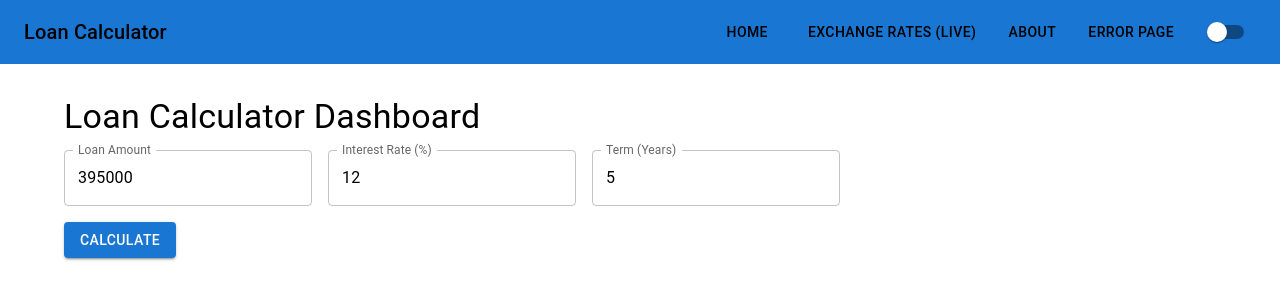
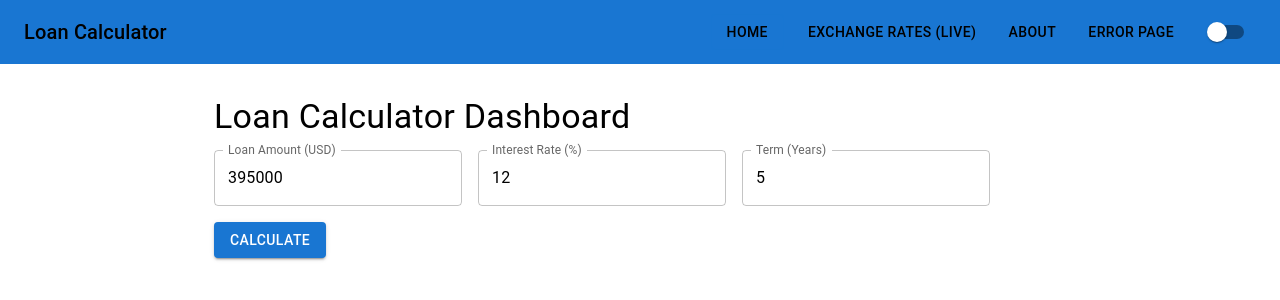
Before and after one commit to Crestolima/loan-calculator, a React (Vite) app: page / in a window 1280 px wide. Shown: the top 300 px of the page. Built offline with nearby package versions, Linux system fonts and the light colour scheme.

Commit message:
Loan Calculator Dashboard done WIth Monthly EMI And Amortization Schedule (USD)

```diff
--- a/src/App.jsx
+++ b/src/App.jsx
@@ -1,15 +1,35 @@
 import React, { useState, useMemo } from 'react';
 import { ThemeProvider, CssBaseline } from '@mui/material';
-import { BrowserRouter as Router, Routes, Route } from 'react-router-dom';
+import { BrowserRouter as Router, Routes, Route, useLocation } from 'react-router-dom';
 import { createTheme } from '@mui/material/styles';
 import Header from './pages/Header';
 import HomePage from './pages/HomePage';
 import ExchangeRates from './pages/ExchangeRates';
+import ErrorPage from './pages/ErrorPage';
+
+const AppContent = ({ darkMode, handleThemeToggle }) => {
+  const location = useLocation();
+
+  const hideHeaderRoutes = ['*', '/404']; // List of routes where Header should be hidden
+  const isErrorPage = location.pathname === '*' || location.pathname === '/404';
+
+  return (
+    <>
+      {!isErrorPage && (
+        <Header darkMode={darkMode} handleThemeToggle={handleThemeToggle} />
+      )}
+      <Routes>
+        <Route path="/" element={<HomePage />} />
+        <Route path="/exchange" element={<ExchangeRates />} />
+        <Route path="*" element={<ErrorPage />} />
+      </Routes>
+    </>
+  );
+};
 
 const App = () => {
   const [darkMode, setDarkMode] = useState(false);
 
-  // Create the theme inside the component to ensure it updates when darkMode changes
   const theme = useMemo(() =>
     createTheme({
       palette: {
@@ -23,7 +43,6 @@ const App = () => {
         },
         text: {
           primary: darkMode ? '#ffffff' : '#000000',
-
         },
       },
     }), [darkMode]);
@@ -36,11 +55,7 @@ const App = () => {
     <ThemeProvider theme={theme}>
       <CssBaseline />
       <Router>
-        <Header darkMode={darkMode} handleThemeToggle={handleThemeToggle} />
-        <Routes>
-          <Route path="/" element={<HomePage />} />
-          <Route path="/exchange" element={<ExchangeRates />} />
-        </Routes>
+        <AppContent darkMode={darkMode} handleThemeToggle={handleThemeToggle} />
       </Router>
     </ThemeProvider>
   );
--- /dev/null
+++ b/src/pages/ErrorPage.jsx
@@ -0,0 +1,36 @@
+import React from 'react';
+import { Box, Typography, Button } from '@mui/material';
+import { useNavigate } from 'react-router-dom';
+
+const ErrorPage = () => {
+  const navigate = useNavigate();
+
+  return (
+    <Box
+      sx={{
+        minHeight: '100vh',
+        backgroundColor: 'background.default',
+        color: 'text.primary',
+        display: 'flex',
+        flexDirection: 'column',
+        justifyContent: 'center',
+        alignItems: 'center',
+        px: 2,
+        textAlign: 'center',
+      }}
+    >
+      <Typography variant="h4" gutterBottom>
+        Something went wrong in the application.
+      </Typography>
+      <Button
+        variant="contained"
+        color="primary"
+        onClick={() => navigate('/')}
+      >
+        Go Home
+      </Button>
+    </Box>
+  );
+};
+
+export default ErrorPage;
--- a/src/pages/Header.jsx
+++ b/src/pages/Header.jsx
@@ -26,7 +26,7 @@ const Header = ({ darkMode, handleThemeToggle }) => {
     { label: 'HOME', path: '/' },
     { label: 'EXCHANGE RATES (LIVE)', path: '/exchange' },
     { label: 'ABOUT', path: '/about' },
-    { label: 'ERROR PAGE', path: '/error' },
+    { label: 'ERROR PAGE', path: '*' },
   ];
 
   const drawer = (
--- a/src/pages/HomePage.jsx
+++ b/src/pages/HomePage.jsx
@@ -1,22 +1,205 @@
-// HomePage.jsx
-import React from 'react';
-import { Box, Container, Typography, TextField, Button } from '@mui/material';
+import React, { useState } from 'react';
+import {
+  Box,
+  Container,
+  Typography,
+  TextField,
+  Button,
+  MenuItem,
+  Table,
+  TableHead,
+  TableRow,
+  TableCell,
+  TableBody,
+  Paper,
+  CircularProgress,
+  Grid,
+} from '@mui/material';
+import axios from 'axios';
 
 const HomePage = () => {
+  const [loanAmount, setLoanAmount] = useState(395000);
+  const [interestRate, setInterestRate] = useState(12);
+  const [termYears, setTermYears] = useState(5);
+  const [currency, setCurrency] = useState('USD');
+  const [emi, setEmi] = useState(null);
+  const [schedule, setSchedule] = useState([]);
+  const [loading, setLoading] = useState(false);
+  const [calculated, setCalculated] = useState(false);
+
+  const currencies = ['INR', 'EUR', 'GBP', 'JPY', 'AUD', 'CAD', 'USD'];
+
+  const calculateEMI = async () => {
+    setLoading(true);
+    const principal = parseFloat(loanAmount);
+    const annualRate = parseFloat(interestRate);
+    const months = parseInt(termYears * 12);
+    const monthlyRate = annualRate / 12 / 100;
+
+    const emiValue =
+      (principal * monthlyRate * Math.pow(1 + monthlyRate, months)) /
+      (Math.pow(1 + monthlyRate, months) - 1);
+
+    let balance = principal;
+    let scheduleData = [];
+
+    for (let i = 1; i <= months; i++) {
+      const interest = balance * monthlyRate;
+      const principalPaid = emiValue - interest;
+      balance -= principalPaid;
+      scheduleData.push({
+        month: i,
+        emi: emiValue,
+        principal: principalPaid,
+        interest,
+        balance: balance < 0 ? 0 : balance,
+      });
+    }
+
+    try {
+      const response = await axios.get(
+        'https://v6.exchangerate-api.com/v6/b8e2d43de88a6724c09451b6/latest/USD'
+      );
+      const rate = response.data.conversion_rates[currency];
+      setEmi((emiValue * rate).toFixed(2));
+      setSchedule(
+        scheduleData.map((entry) => ({
+          ...entry,
+          emi: (entry.emi * rate).toFixed(2),
+          principal: (entry.principal * rate).toFixed(2),
+          interest: (entry.interest * rate).toFixed(2),
+          balance: (entry.balance * rate).toFixed(2),
+        }))
+      );
+      setCalculated(true);
+    } catch (error) {
+      console.error('Exchange rate fetch failed:', error);
+    } finally {
+      setLoading(false);
+    }
+  };
+
+  const resetForm = () => {
+    setLoanAmount(395000);
+    setInterestRate(12);
+    setTermYears(5);
+    setCurrency('USD');
+    setEmi(null);
+    setSchedule([]);
+    setCalculated(false);
+  };
+
+  const resetTable = () => {
+    calculateEMI();
+  };
+
   return (
-    <Box sx={{ bgcolor: 'background.default', color: 'text.primary', minHeight: '100vh', pt: 4 }}>
-      <Container>
-        <Typography variant="h4" gutterBottom >
+    <Box sx={{ bgcolor: 'background.default', color: 'text.primary', minHeight: '100vh', py: 4 }}>
+      <Container maxWidth="md">
+        <Typography variant="h4" gutterBottom>
           Loan Calculator Dashboard
         </Typography>
 
-        <Box sx={{ display: 'flex', gap: 2, mb: 2 }}>
-          <TextField label="Loan Amount" variant="outlined" defaultValue={395000} />
-          <TextField label="Interest Rate (%)" variant="outlined" defaultValue={12} />
-          <TextField label="Term (Years)" variant="outlined" defaultValue={5} />
+        <Grid container spacing={2} sx={{ mb: 2 }}>
+          <Grid item xs={12} sm={6}>
+            <TextField
+              fullWidth
+              label="Loan Amount (USD)"
+              variant="outlined"
+              type="number"
+              value={loanAmount}
+              onChange={(e) => setLoanAmount(e.target.value)}
+            />
+          </Grid>
+          <Grid item xs={12} sm={6}>
+            <TextField
+              fullWidth
+              label="Interest Rate (%)"
+              variant="outlined"
+              type="number"
+              value={interestRate}
+              onChange={(e) => setInterestRate(e.target.value)}
+            />
+          </Grid>
+          <Grid item xs={12} sm={6}>
+            <TextField
+              fullWidth
+              label="Term (Years)"
+              variant="outlined"
+              type="number"
+              value={termYears}
+              onChange={(e) => setTermYears(e.target.value)}
+            />
+          </Grid>
+        </Grid>
+
+        <Box sx={{ display: 'flex', gap: 2, flexWrap: 'wrap', mb: 2 }}>
+          <Button variant="contained" onClick={calculateEMI} disabled={loading}>
+            {loading ? <CircularProgress size={24} /> : 'CALCULATE'}
+          </Button>
         </Box>
 
-        <Button variant="contained">CALCULATE</Button>
+        {emi && (
+          <Box sx={{ mt: 4 }}>
+            <Typography variant="h6">
+              Monthly EMI: {emi} {currency}
+            </Typography>
+
+            <Box sx={{ display: 'flex', justifyContent: 'space-between', alignItems: 'center', mt: 2, mb: 2 }}>
+              <Box>
+                <Typography variant="body2" sx={{ mb: 1 }}>
+                  Currency
+                </Typography>
+                <TextField
+                  select
+                  size="small"
+                  value={currency}
+                  onChange={(e) => setCurrency(e.target.value)}
+                  sx={{
+                    minWidth: 100,
+                    zIndex: 1300,
+                    position: 'relative',
+                  }}
+                >
+                  {currencies.map((cur) => (
+                    <MenuItem key={cur} value={cur}>
+                      {cur}
+                    </MenuItem>
+                  ))}
+                </TextField>
+              </Box>
+              <Button variant="outlined" color="secondary" onClick={resetTable}>
+                RESET TABLE
+              </Button>
+            </Box>
+
+            <Typography variant="h6" sx={{ mt: 2 }}>
+              Amortization Schedule ({currency})
+            </Typography>
+            <Paper sx={{ overflowX: 'auto' }}>
+              <Table>
+                <TableHead>
+                  <TableRow>
+                    <TableCell>Month</TableCell>
+                    <TableCell>Principal</TableCell>
+                    <TableCell>Interest</TableCell>
+                    <TableCell>Remaining Balance</TableCell>
+                  </TableRow>
+                </TableHead>
+                <TableBody>
+                  {schedule.map((row) => (
+                    <TableRow key={row.month}>
+                      <TableCell>{row.month}</TableCell>
+                      <TableCell>{row.principal} {currency}</TableCell>
+                      <TableCell>{row.interest} {currency}</TableCell>
+                      <TableCell>{row.balance} {currency}</TableCell>
+                    </TableRow>
+                  ))}
+                </TableBody>
+              </Table>
+            </Paper>
+          </Box>
+        )}
       </Container>
     </Box>
   );
```
